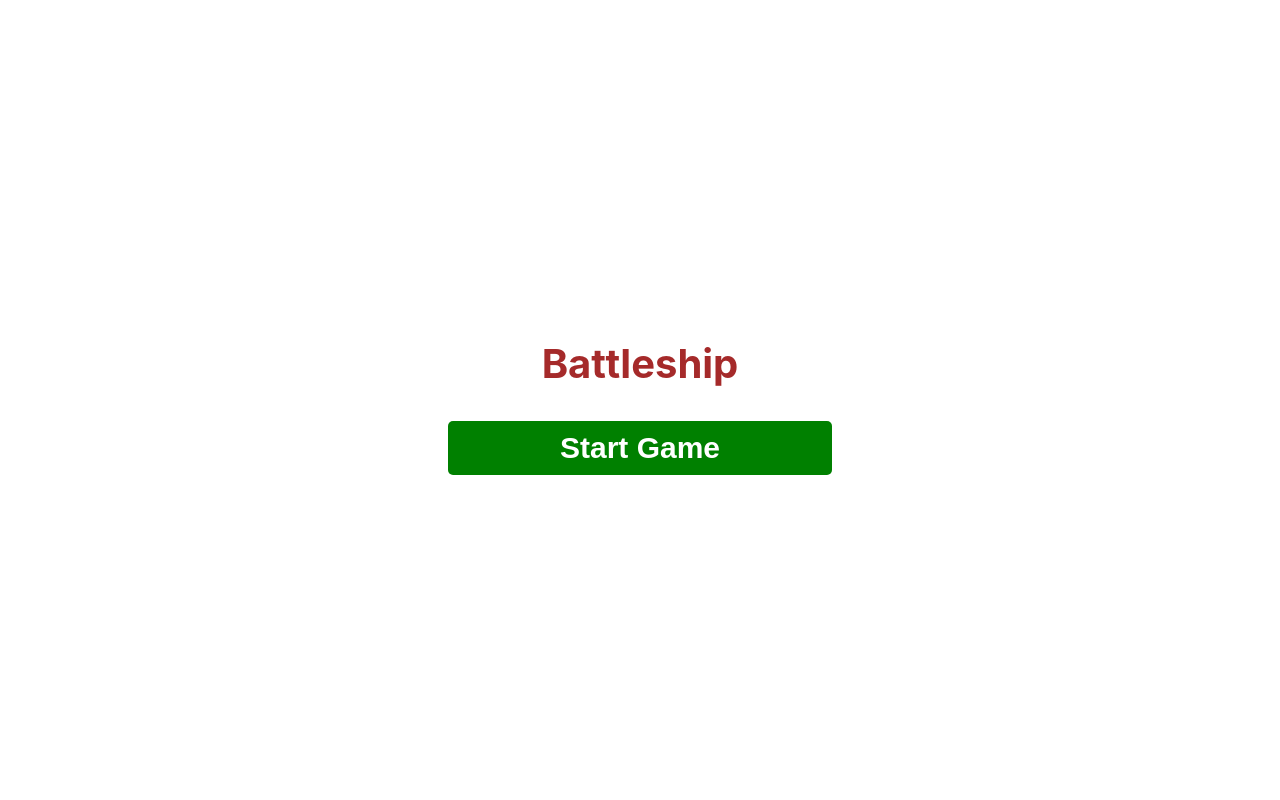
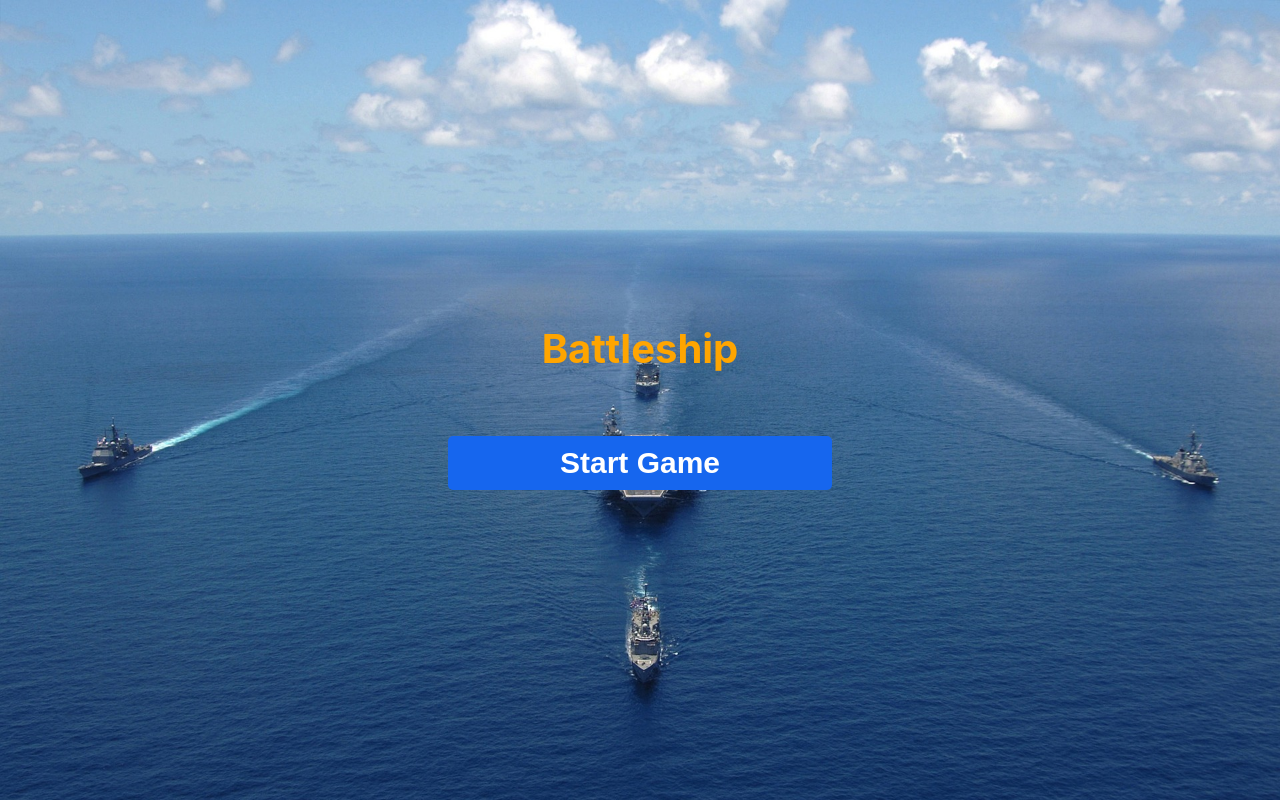
Before and after one commit to amalamarypaul/battleship-game, a React (Create React App) app: page / in a window 1280 px wide. Built offline with nearby package versions, Linux system fonts and the light colour scheme.

Commit message:
Style fixes

```diff
--- a/src/App.tsx
+++ b/src/App.tsx
@@ -3,9 +3,9 @@ import styled from "styled-components";
 import { Game, StartPage } from "./pages";
 import { devices } from "./constants/devices";
 
-const Container = styled.div`
+const Container = styled.div<{ $shouldMargin?: boolean }>`
   @media (${devices.tablet}) {
-    margin: 20px;
+    margin: ${(props) => (props.$shouldMargin ? "20px" : 0)};
   }
   @media (${devices.laptop}) {
     margin: 0px;
@@ -14,7 +14,7 @@ const Container = styled.div`
 function App() {
   const [showStartPage, setShowStartPage] = useState(true);
   return (
-    <Container>
+    <Container $shouldMargin={!showStartPage}>
       {showStartPage ? (
         <StartPage onClickStart={() => setShowStartPage(false)}></StartPage>
       ) : (
--- a/src/assets/index.ts
+++ b/src/assets/index.ts
@@ -10,6 +10,7 @@ import Hit from "./hit.png";
 import Miss from "./miss.png";
 import HitSmall from "./hit-small.png";
 import MissSmall from "./miss-small.png";
+import BackgroundBattleship from "./battleship-background.jpeg";
 
 export {
   BattleShip,
@@ -21,4 +22,5 @@ export {
   HitSmall,
   Miss,
   MissSmall,
+  BackgroundBattleship,
 };
--- a/src/components/Modal/index.tsx
+++ b/src/components/Modal/index.tsx
@@ -1,6 +1,7 @@
 import { FunctionComponent } from "react";
 import { colors } from "src/constants/colors";
 import styled from "styled-components";
+import { devices } from "src/constants/devices";
 
 const Container = styled.div`
   z-index: 1;
@@ -11,21 +12,26 @@ const Container = styled.div`
   display: flex;
   justify-content: center;
   align-items: center;
+  top: 0;
+  left: 0;
 `;
 
 const Content = styled.div`
   background-color: rgba(255, 255, 255, 1);
-  width: 60%;
+  width: 80%;
   height: 60%;
   display: flex;
   justify-content: center;
   align-items: center;
   flex-direction: column;
   border-radius: 5px;
+  @media (${devices.tablet}) {
+    width: 60%;
+  }
 `;
 const Title = styled.h3`
   font-size: 38px;
-  color: blue;
+  color: brown;
 `;
 const Description = styled.p`
   font-size: 28px;
@@ -41,6 +47,7 @@ const OkButton = styled.button`
   color: white;
   font-weight: bold;
   cursor: pointer;
+  font-size: 20px;
 `;
 const CancelButton = styled.button`
   background-color: white;
@@ -68,7 +75,7 @@ const Modal: FunctionComponent<Props> = ({
   return (
     <Container>
       <Content>
-        <Title>{title || "You Won!!"}</Title>
+        <Title>{title || "You Won !! 🥳"}</Title>
         <Description>{description || ""} </Description>
         <OkButton onClick={okClick}>{okText || "Play Again"}</OkButton>
         <CancelButton onClick={cancelClick}>
--- a/src/pages/StartPage.tsx
+++ b/src/pages/StartPage.tsx
@@ -1,4 +1,6 @@
 import { FunctionComponent } from "react";
+import { BackgroundBattleship } from "src/assets";
+import { devices } from "src/constants/devices";
 import styled from "styled-components";
 
 const Container = styled.div`
@@ -9,23 +11,29 @@ const Container = styled.div`
   background-color: white;
   justify-content: center;
   align-items: center;
+  background: url(${BackgroundBattleship});
+  background-size: cover;
+  gap: 30px;
 `;
 
 const Title = styled.h2`
   font-size: 40px;
-  color: brown;
+  color: #ffa500;
 `;
 const StartButton = styled.button`
-  width: 30%;
+  width: 90%;
   padding: 10px;
   margin-bottom: 20px;
-  background-color: green;
+  background-color: #1666ee;
   border: none;
   border-radius: 5px;
   color: white;
   font-weight: bold;
   cursor: pointer;
   font-size: 30px;
+  @media (${devices.tablet}) {
+    width: 30%;
+  }
 `;
 
 type Props = {
```
Also changed, not shown: src/assets/battleship-background.jpeg (added).
